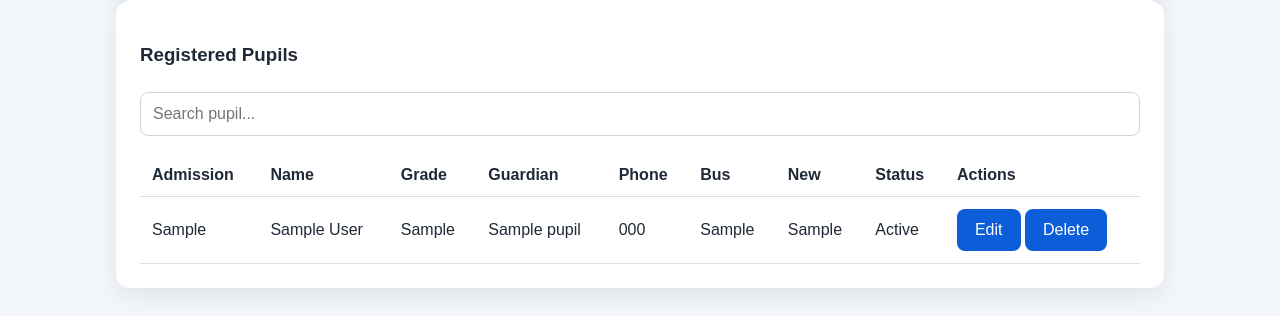
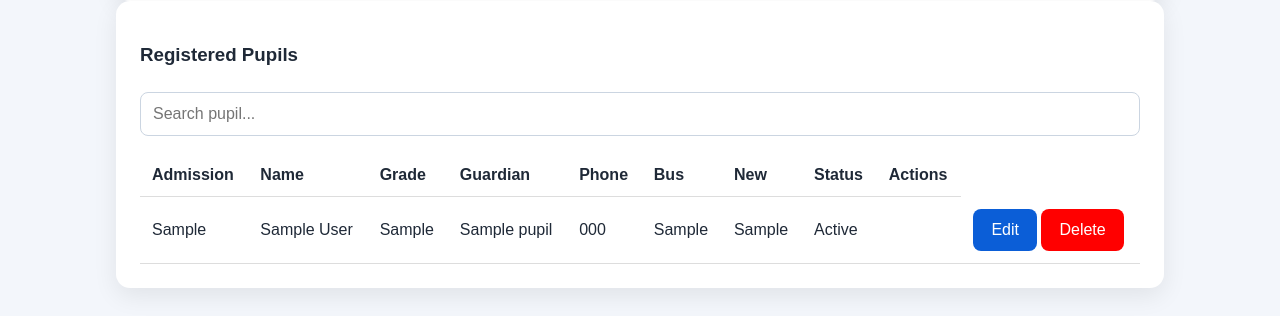
Before and after one commit to qaswar114/umar-faruq-school-system, a Flask app: template templates/pupils.html in a window 1280 px wide. Shown: the part 704-1020 px from the top of the page. Run offline with Flask 3, Linux system fonts and the light colour scheme; the visitor is signed in with stand-in values (Sample User, id 1); tables that the repository leaves empty hold one stand-in row (values such as "Sample post"); the template is opened without the code that fills it: values that come from a table or form of the project are taken from there, most other values are stand-ins (such as "Sample title", 1, 10 or a date in 2020).

Commit message:
Update pupils.html

```diff
--- a/templates/pupils.html
+++ b/templates/pupils.html
@@ -20,15 +20,12 @@
 <td>{{p.new_admission}}</td>
 <td>{{p.status}}</td>
 <td>
-
-    <a href="{{ url_for('edit_pupil', pupil_id=p.id) }}" class="btn blue">Edit</a>
+ <td>
+    <a href="{{ url_for('edit_pupil', pupil_id=p.id) }}" class="btn">Edit</a>
 
     {% if session.get("role", "")|lower == "admin" %}
-    <form method="post"
-          action="{{ url_for('delete_pupil', pupil_id=p.id) }}"
-          style="display:inline;"
-          onsubmit="return confirm('Delete this pupil?')">
-        <button type="submit" class="btn red">Delete</button>
+    <form method="post" action="{{ url_for('delete_pupil', pupil_id=p.id) }}" style="display:inline;" onsubmit="return confirm('Delete this pupil?')">
+        <button type="submit" class="btn" style="background:red;">Delete</button>
     </form>
     {% endif %}
 </td>
```
